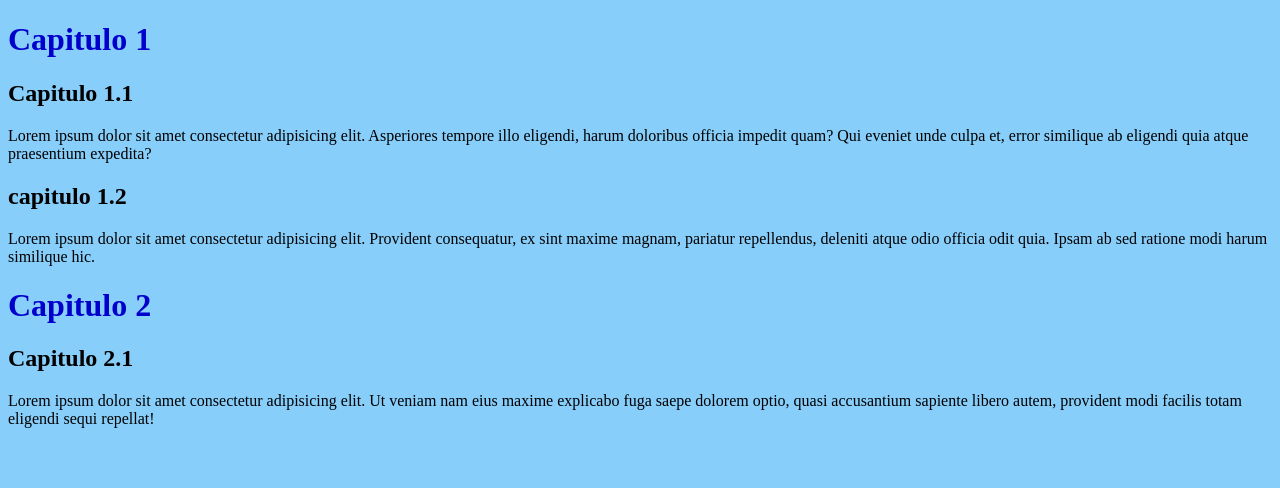
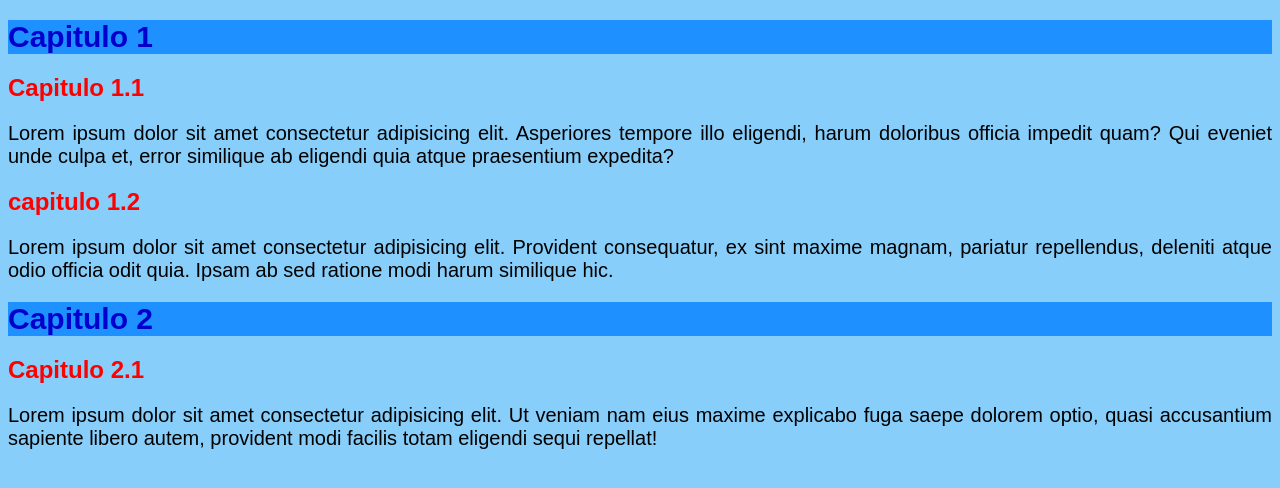
Before and after one commit to OtavioRavagnani/html5-css3, a plain HTML site: page HTML CSS Exercicios/ex013/index.html in a window 1280 px wide. Drawn offline with Linux system fonts and the light colour scheme.

Commit message:
finalizado

```diff
--- a/HTML CSS Exercicios/ex013/index.html
+++ b/HTML CSS Exercicios/ex013/index.html
@@ -6,14 +6,14 @@
     <meta name="viewport" content="width=device-width, initial-scale=1.0">
     <title>Estilos inline</title>
 </head>
-<body style="background-color: lightskyblue;">
-    <h1 style="color: mediumblue;">Capitulo 1</h1>
-    <h2>Capitulo 1.1</h2>
-    <p>Lorem ipsum dolor sit amet consectetur adipisicing elit. Asperiores tempore illo eligendi, harum doloribus officia impedit quam? Qui eveniet unde culpa et, error similique ab eligendi quia atque praesentium expedita?</p>
-    <h2>capitulo 1.2</h2>
-    <p>Lorem ipsum dolor sit amet consectetur adipisicing elit. Provident consequatur, ex sint maxime magnam, pariatur repellendus, deleniti atque odio officia odit quia. Ipsam ab sed ratione modi harum similique hic.</p>
-    <h1 style="color: mediumblue;">Capitulo 2</h1>
-    <h2>Capitulo 2.1</h2>
-    <p>Lorem ipsum dolor sit amet consectetur adipisicing elit. Ut veniam nam eius maxime explicabo fuga saepe dolorem optio, quasi accusantium sapiente libero autem, provident modi facilis totam eligendi sequi repellat!</p>
+<body style="background-color: lightskyblue; font-family: Arial, Helvetica, sans-serif; font-size: 20px;">
+    <h1 style="color: mediumblue; background-color: dodgerblue; font-size: 1.5em;">Capitulo 1</h1>
+    <h2 style="color: red; font-size: 1.2em" >Capitulo 1.1</h2>
+    <p style="text-align: justify;">Lorem ipsum dolor sit amet consectetur adipisicing elit. Asperiores tempore illo eligendi, harum doloribus officia impedit quam? Qui eveniet unde culpa et, error similique ab eligendi quia atque praesentium expedita?</p>
+    <h2 style="color: red;font-size: 1.2em;">capitulo 1.2</h2>
+    <p style="text-align: justify;">Lorem ipsum dolor sit amet consectetur adipisicing elit. Provident consequatur, ex sint maxime magnam, pariatur repellendus, deleniti atque odio officia odit quia. Ipsam ab sed ratione modi harum similique hic.</p>
+    <h1 style="color: mediumblue; font-size: 1.5em; background-color: dodgerblue;">Capitulo 2</h1>
+    <h2 style="color: red; font-size: 1.2em; ">Capitulo 2.1</h2>
+    <p style="text-align: justify;">Lorem ipsum dolor sit amet consectetur adipisicing elit. Ut veniam nam eius maxime explicabo fuga saepe dolorem optio, quasi accusantium sapiente libero autem, provident modi facilis totam eligendi sequi repellat!</p>
 </body>
 </html>
```
